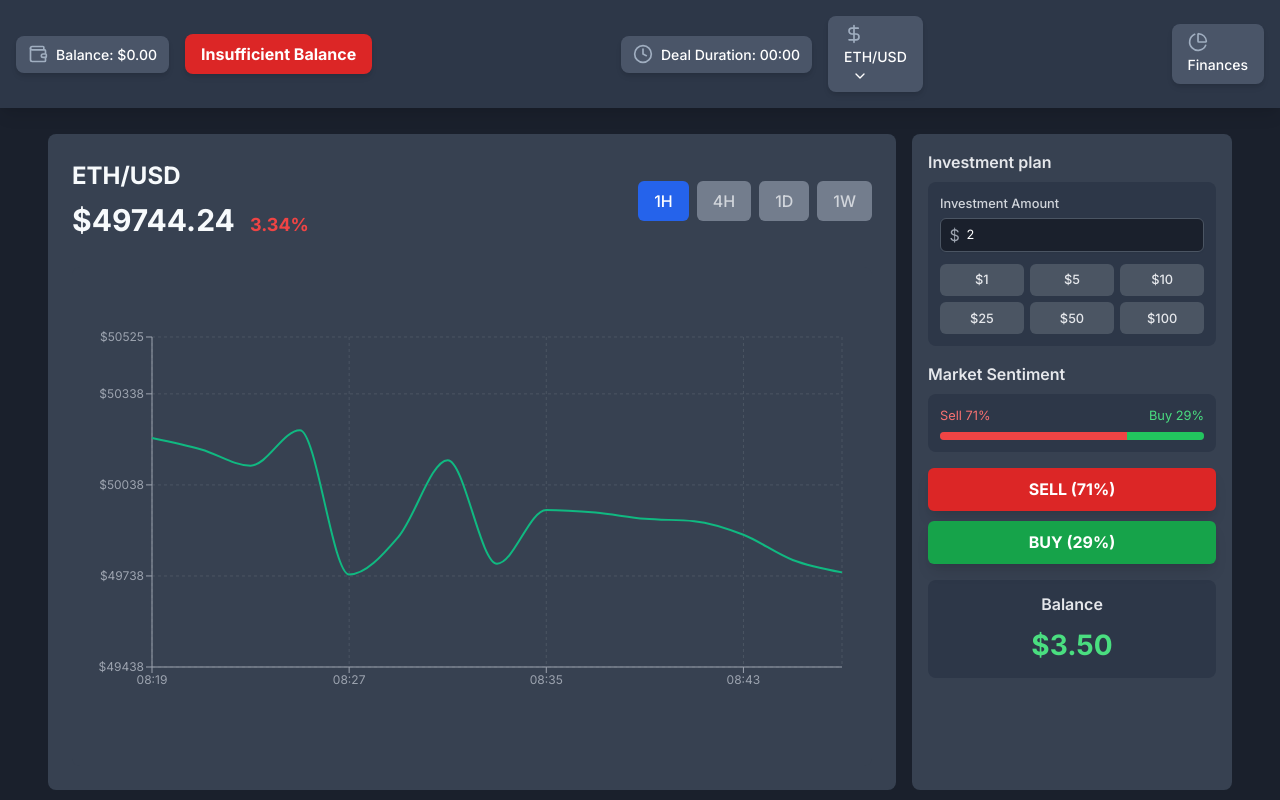
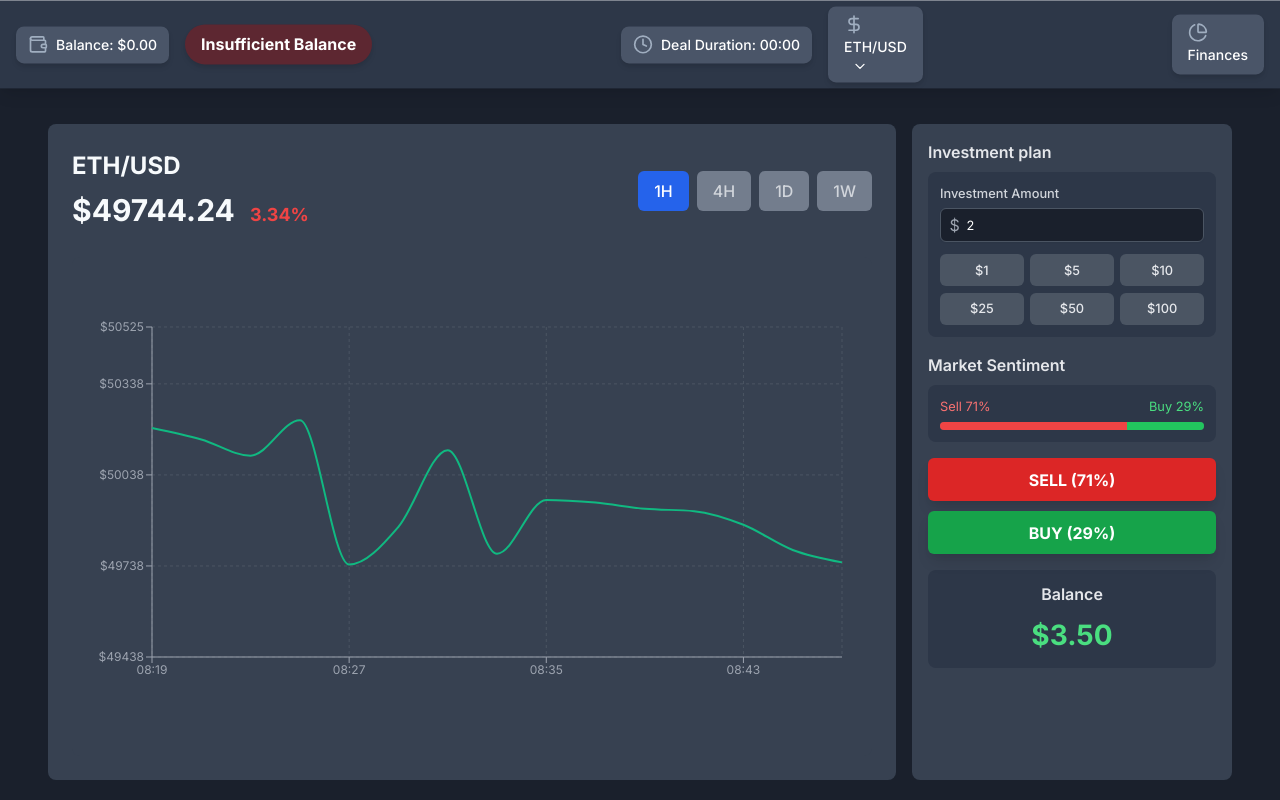
Before and after one commit to MalithKeerthisinghe/Trading-Site, a React (Vite) app: page / in a window 1280 px wide. Built offline with nearby package versions, Linux system fonts and the light colour scheme.

Commit message:
update header

```diff
--- a/src/components/Header.css
+++ b/src/components/Header.css
@@ -7,22 +7,20 @@
   justify-content: space-between;
   background-color: #2d3748; /* Equivalent to Tailwind's bg-gray-800 */
   color: #ffffff;
-  padding: 1rem; /* Equivalent to Tailwind's p-4 */
+  padding: 0.4rem 1rem;
   box-shadow: 0 10px 15px -3px rgba(0, 0, 0, 0.1),
     0 4px 6px -2px rgba(0, 0, 0, 0.05); /* Equivalent to Tailwind's shadow-lg */
-   /* Equivalent to Tailwind's rounded-lg */
+  /* Equivalent to Tailwind's rounded-lg */
   font-family: "Inter", sans-serif;
   width: 100%; /* Ensure it spans full width */
   box-sizing: border-box; /* Include padding in width */
-  min-height: 0.5rem !important;
+  min-height: 0;
   position: sticky; /* or fixed */
   top: 0;
   left: 0;
   right: 0;
   z-index: 30; /* Make sure it's on top of other elements */
-
 }
-
 
 .header-section {
   display: flex;
@@ -65,7 +63,11 @@
 }
 
 .button-insufficient {
-  background-color: #dc2626; /* Equivalent to Tailwind's bg-red-600 */
+  background-color: #5D2731; /* Equivalent to Tailwind's bg-red-600 */
+  border-radius: 20px;
+  border-color: C22627;
+
+
 }
 .button-insufficient:hover {
   background-color: #b91c1c; /* Equivalent to Tailwind's hover:bg-red-700 */
@@ -80,6 +82,8 @@
 
 .dropdown-container {
   position: relative;
+  width: fit-content; /* Equivalent to Tailwind's w-fit */
+  display: flex;
 }
 
 .dropdown-icon {
@@ -149,6 +153,4 @@
     position: static; /* Stack dropdown below button */
     margin-top: 0.5rem;
   }
-
-
 }
```
